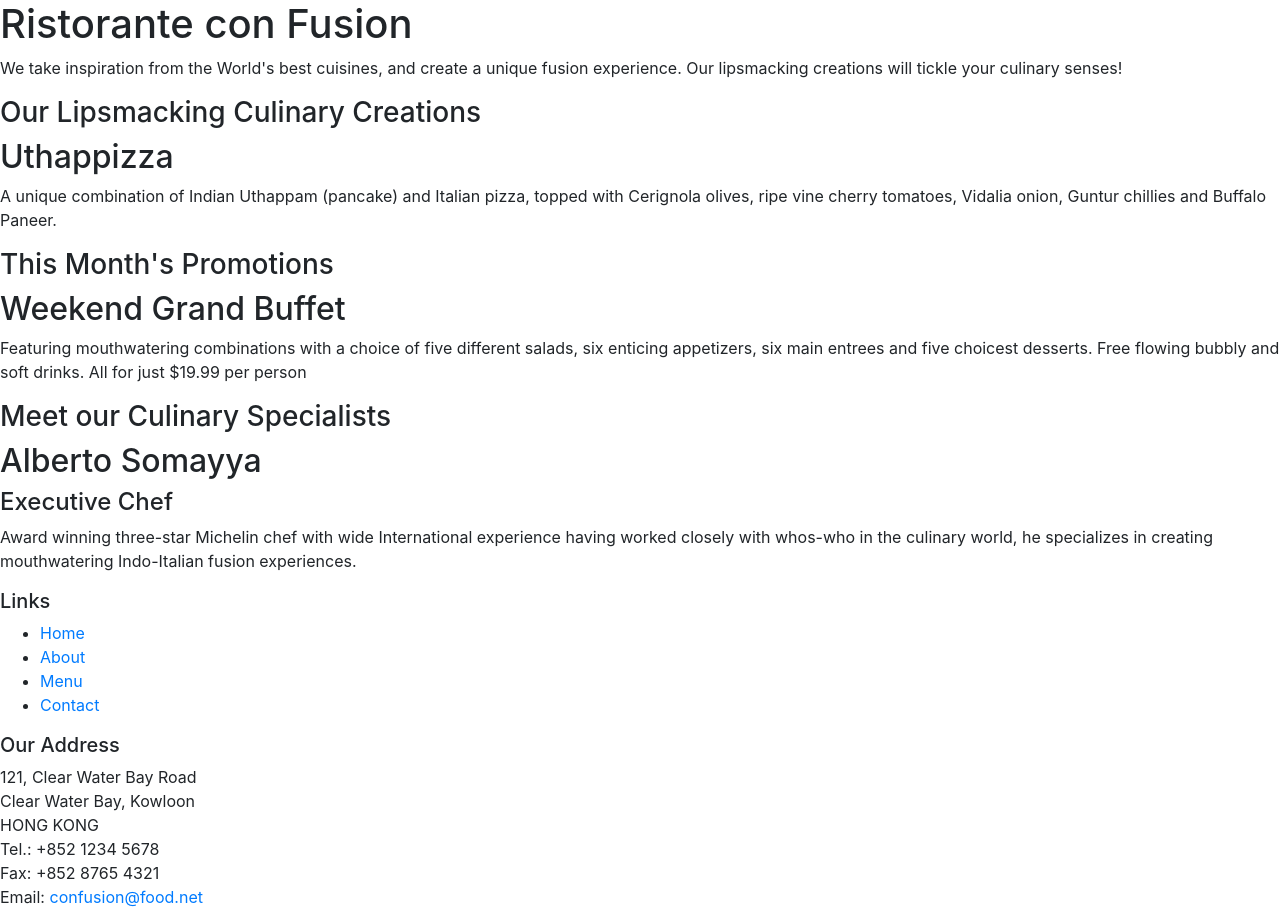
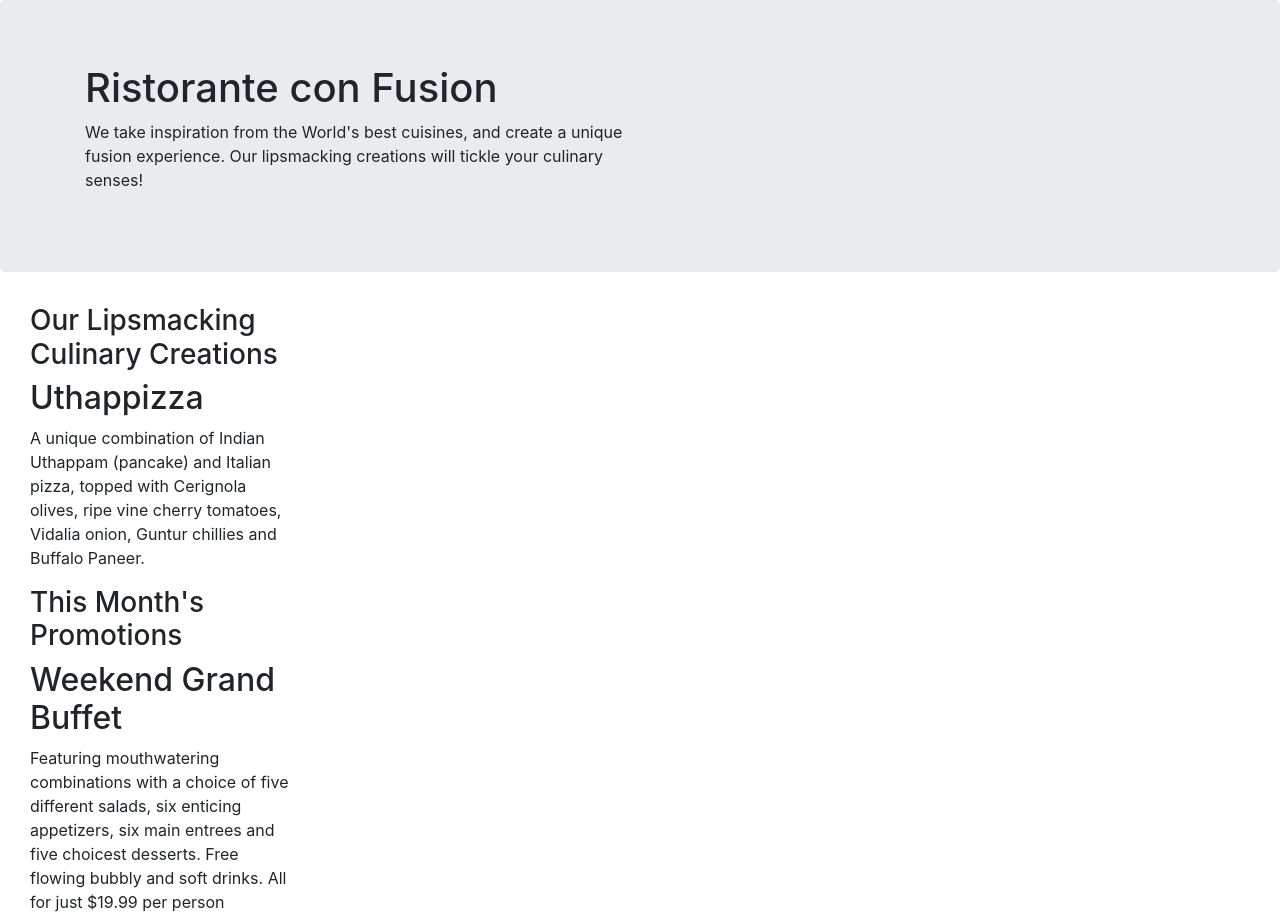
Before and after one commit to coralorange/conFusion, a website: page index.html in a window 1280 px wide. Shown: the top 924 px of the page. Drawn offline with nearby package versions, Linux system fonts and the light colour scheme.

Commit message:
Bootstrap Grid Part 1

```diff
--- a/index.html
+++ b/index.html
@@ -14,46 +14,49 @@
 
 <body>
 
-    <header>
-        <div>
-            <div>
-                <div>
+    <header class="jumbotron">
+        <div class="container">
+            <div class="row">
+                <div class="col-12 col-sm-6">
                     <h1>Ristorante con Fusion</h1>
                     <p>We take inspiration from the World's best cuisines, and create a unique fusion experience. Our lipsmacking creations will tickle your culinary senses!</p>
                 </div>
-                <div>
+                <div class="col-12 col-sm">
                 </div>
             </div>
+        </div>
+        <div class="container">
+            <div class="row"></div>
         </div>
     </header>
 
     <div>
-        <div>
-            <div>
+        <div class="col-12 col-sm-4 order-sm-last col-md-3">
+            <div class="col col-sm order-sm-first col-md">
                 <h3>Our Lipsmacking Culinary Creations</h3>
             </div>
-            <div>
+            <div class="col col-sm order-sm-first col-md">
                 <h2>Uthappizza</h2>
                 <p>A unique combination of Indian Uthappam (pancake) and Italian pizza, topped with Cerignola olives, ripe vine cherry tomatoes, Vidalia onion, Guntur chillies and Buffalo Paneer.</p>
             </div>
         </div>
 
 
-        <div>
-            <div>
+        <div class="col-12 col-sm-4 order-sm-last  col-md-3">
+            <div class="col col-sm order-sm-first col-md">
                 <h3>This Month's Promotions</h3>
             </div>
-            <div>
+            <div class="col col-sm order-sm-first col-md">
                 <h2>Weekend Grand Buffet</h2>
                 <p>Featuring mouthwatering combinations with a choice of five different salads, six enticing appetizers, six main entrees and five choicest desserts. Free flowing bubbly and soft drinks. All for just $19.99 per person </p>
             </div>
         </div>
 
-        <div>
-            <div>
+        <div class="col-12 col-sm-4 order-sm-last  col-md-3">
+            <div class="col col-sm order-sm-first col-md">
                 <h3>Meet our Culinary Specialists</h3>
             </div>
-            <div>
+            <div class="col col-sm order-sm-first col-md">
                 <h2>Alberto Somayya</h2>
                 <h4>Executive Chef</h4>
                 <p>Award winning three-star Michelin chef with wide International experience having worked closely with whos-who in the culinary world, he specializes in creating mouthwatering Indo-Italian fusion experiences. </p>
@@ -62,9 +65,9 @@
     </div>
 
     <footer>
-        <div>
-            <div>
-                <div>
+        <div class="col-4 offset-1 col-sm-2">
+            <div class="col-7 col-sm-5">
+                <div class="col-12 col-sm-4">
                     <h5>Links</h5>
                     <ul>
                         <li><a href="#">Home</a></li>
@@ -73,7 +76,7 @@
                         <li><a href="#">Contact</a></li>
                     </ul>
                 </div>
-                <div>
+                <div class="col-12 col-sm-4">
                     <h5>Our Address</h5>
                     <address>
 		              121, Clear Water Bay Road<br>
@@ -84,8 +87,8 @@
 		              Email: <a href="mailto:confusion@food.net">confusion@food.net</a>
 		           </address>
                 </div>
-                <div>
-                    <div>
+                <div class="col-12 col-sm-4">
+                    <div class="col-auto">
                         <a href="http://google.com/+">Google+</a>
                         <a href="http://www.facebook.com/profile.php?id=">Facebook</a>
                         <a href="http://www.linkedin.com/in/">LinkedIn</a>
@@ -95,8 +98,8 @@
                     </div>
                 </div>
            </div>
-           <div>
-                <div>
+           <div class="col-7 col-sm-5">
+                <div class="col-12 col-sm-4">
                     <p>© Copyright 2018 Ristorante Con Fusion</p>
                 </div>
            </div>
```
